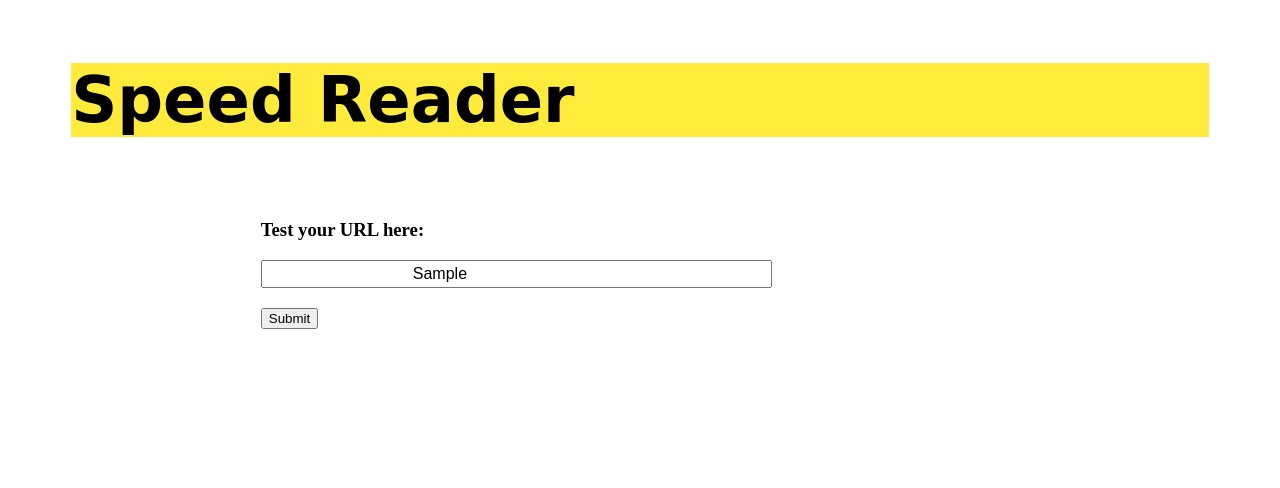
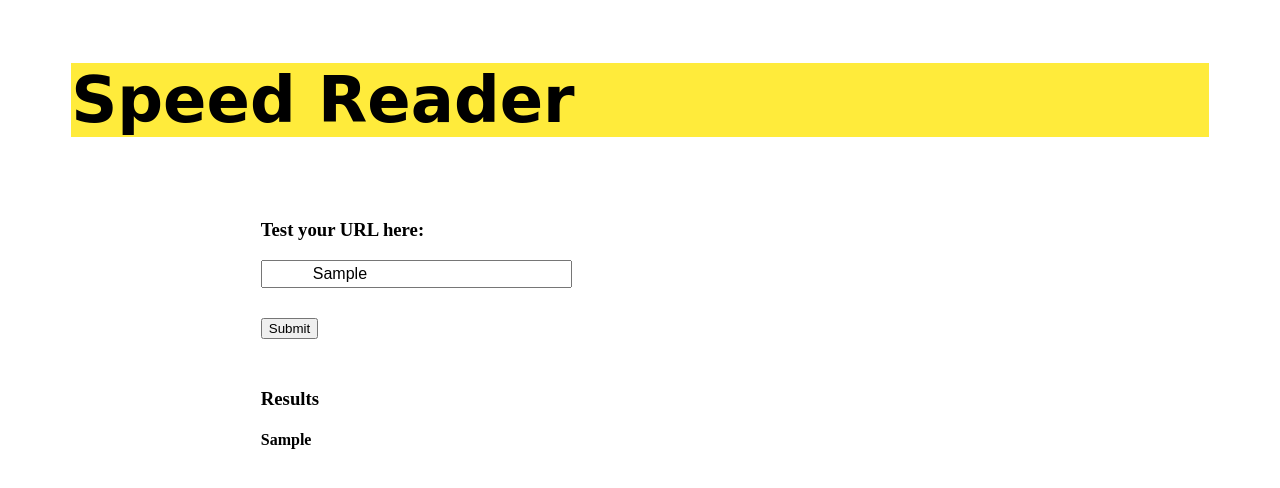
Before and after one commit to m-tambo/speed-reader, a website: page index.html in a window 1280 px wide. Both pictures are taken after typing "Sample" into the empty fields and a click on the button "Submit". Drawn offline with nearby package versions, Linux system fonts and the light colour scheme; files that its build step writes are made by us from their sources; no server answers; a web font is replaced by a local one.

Commit message:
added xhr get

```diff
--- a/index.html
+++ b/index.html
@@ -12,9 +12,11 @@
     <form class='search-div'>
       <h3>Test your URL here:</h3>
       <input class='url-input'></input>
-      <button class='submit-btn' type='button'>Submit</button>
+      <button class='submit-btn' type='submit'>Submit</button>
     </form>
-    <div class='results-div'>
+    <div class='results-div' hidden>
+      <h3>Results</h3>
+      <h4 class='url-name'></h4>
     </div>
   </div>
   <script src="/bower_components/jquery/dist/jquery.min.js"></script>
--- a/javascripts/main.js
+++ b/javascripts/main.js
@@ -5,6 +5,7 @@ const submitForm = document.querySelector('.search-div');
 const resultsDiv = document.querySelector('.results-div');
 let nameOfURL = document.querySelector('.url-input');
 let resultsDivHeader = document.querySelector('.url-name');
+let requestURLInfo = new XMLHttpRequest ()
 
 // ______functions_______
 const revealResults = () => {
@@ -17,18 +18,24 @@ const clearInputField = () => {
   nameOfURL.value = ''
 }
 
-
+const showURLInfo = (URLData) => {
+  console.log(`url data: ${URLData}`)
+}
 
 // _______events_______
 submitForm.addEventListener('submit', (evt) => {
   evt.preventDefault();
   revealResults();
+  requestURLInfo.addEventListener('load', showURLInfo)
+  requestURLInfo.open('GET', nameOfURL.value)
+  requestURLInfo.send()
 });
 
 nameOfURL.addEventListener('click', () => {
   clearInputField()
 })
 
+
 // _______in case we want some jQuery_______
 $( document ).ready( () => {
 
```
Also changed, not shown: dist/combined-babeled.js, dist/combined.js, dist/combined.min.css, dist/combined.min.js, 1 other file.
